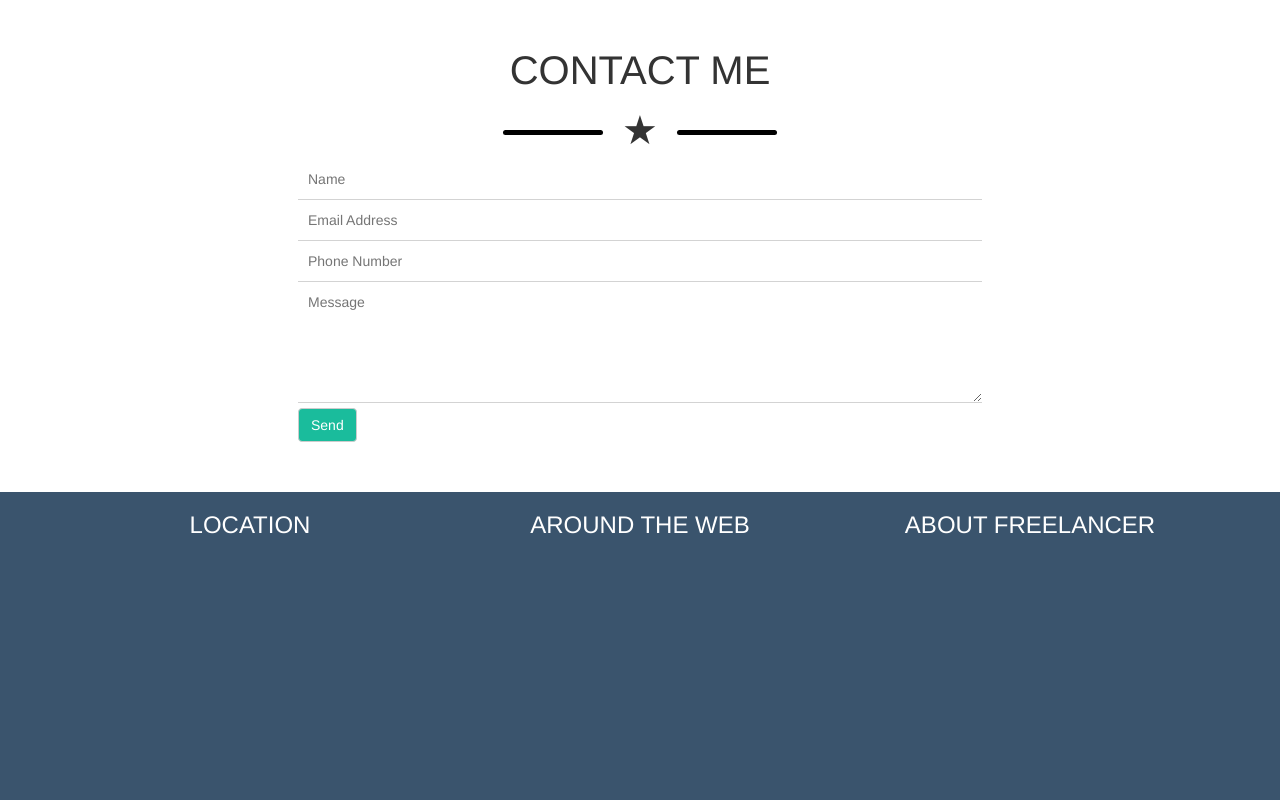
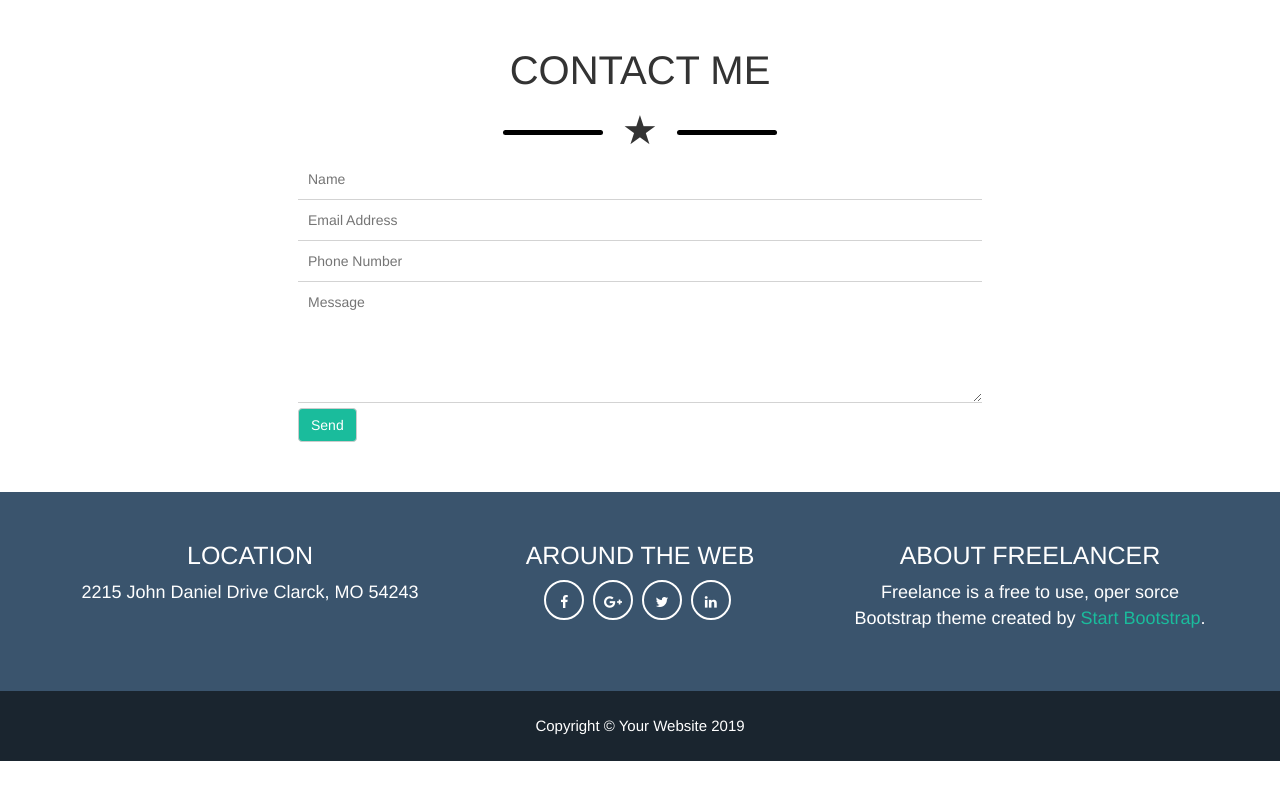
Before and after one commit to AleMancio89/html-css-bootstrap-freelancer, a plain HTML site: page index.html in a window 1280 px wide. Shown: the part 1898-2698 px from the top of the page. After the commit the page ends 2659 px from the top, so only its background shows below. Drawn offline with nearby package versions, Linux system fonts and the light colour scheme.

Commit message:
Final version

```diff
--- a/css/style.css
+++ b/css/style.css
@@ -38,6 +38,7 @@ nav li{
 
 nav li:hover{
   color: #1abc9c;
+  cursor: pointer;
 }
 
 .logo-top{
@@ -101,6 +102,7 @@ nav li:hover{
 }
 
 
+
 /* ABOUT */
 
 #about{
@@ -152,20 +154,73 @@ input, textarea{
   margin-bottom: 50px;
 }
 
+.my-send-button:hover{
+  background-color: #16947d;
+  color: white;
+}
+
+
 /* FOOTER */
 
 footer{
   background-color: #3a546d;
-  height: 340px;
   color: white;
   text-align: center;
 }
+
+.social{
+  border: 2px solid white;
+  border-radius: 50%;
+  height: 40px;
+  width: 40px;
+  line-height: 40px;
+  margin-right: 5px;
+  display: inline-block;
+}
+
+.social:hover{
+  color: black;
+  background-color: white;
+  cursor: pointer;
+}
+
+footer h3{
+  font-size: 2.5rem;
+  margin-top: 50px;
+}
+
+footer p{
+  font-size: 1.8rem;
+}
+
+footer a{
+  color: #1abc9c;
+}
+
+.copyright{
+  height: 70px;
+  line-height: 70px;
+  background-color: #1a252f;
+  margin-top: 50px;
+
+}
+
+.copyright p{
+  font-size: 1.5rem;
+}
+
+
+
 
 
 @media screen and (max-width: 768px) {
 
   .logo-top{
     font-size: 2.3rem;
+  }
+
+  footer [class*="col-"]{
+    margin-bottom: 30px;
   }
 }
 
--- a/index.html
+++ b/index.html
@@ -3,6 +3,7 @@
   <head>
     <meta charset="utf-8">
     <title>Freelancer</title>
+    <link rel="stylesheet" href="https://stackpath.bootstrapcdn.com/font-awesome/4.7.0/css/font-awesome.min.css" integrity="sha384-wvfXpqpZZVQGK6TAh5PVlGOfQNHSoD2xbE+QkPxCAFlNEevoEH3Sl0sibVcOQVnN" crossorigin="anonymous">
     <meta name="viewport" content="width=device-width, initial-scale=1">
     <link rel="stylesheet" href="https://maxcdn.bootstrapcdn.com/bootstrap/3.3.7/css/bootstrap.min.css" integrity="sha384-BVYiiSIFeK1dGmJRAkycuHAHRg32OmUcww7on3RYdg4Va+PmSTsz/K68vbdEjh4u" crossorigin="anonymous">
     <link rel="stylesheet" href="css/style.css">
@@ -147,17 +148,35 @@
 
     <footer>
       <div class="container">
-        <div class="row footer_top">
+        <div class="row">
           <div class="col-xs-12 col-md-4">
             <h3>LOCATION</h3>
+            <p>2215 John Daniel Drive Clarck, MO 54243</p>
           </div>
           <div class="col-xs-12 col-md-4">
             <h3>AROUND THE WEB</h3>
+            <div class="social">
+              <i class="fa fa-facebook" aria-hidden="true"></i>
+            </div>
+            <div class="social">
+              <i class="fa fa-google-plus" aria-hidden="true"></i>
+            </div>
+            <div class="social">
+              <i class="fa fa-twitter" aria-hidden="true"></i>
+            </div>
+            <div class="social">
+              <i class="fa fa-linkedin" aria-hidden="true"></i>
+            </div>
           </div>
           <div class="col-xs-12 col-md-4">
             <h3>ABOUT FREELANCER</h3>
+            <p>Freelance is a free to use, oper sorce Bootstrap theme created by <a href="#">Start Bootstrap</a>.</p>
+
           </div>
         </div>
+      </div>
+      <div class="copyright">
+        <p>Copyright &copy; Your Website 2019</p>
       </div>
     </footer>
 
```
